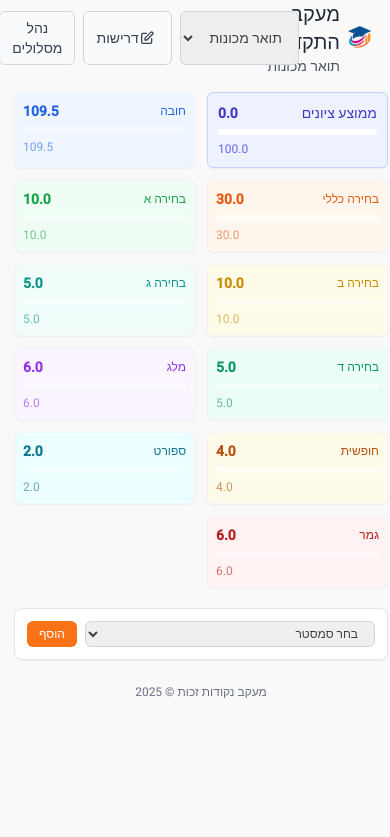
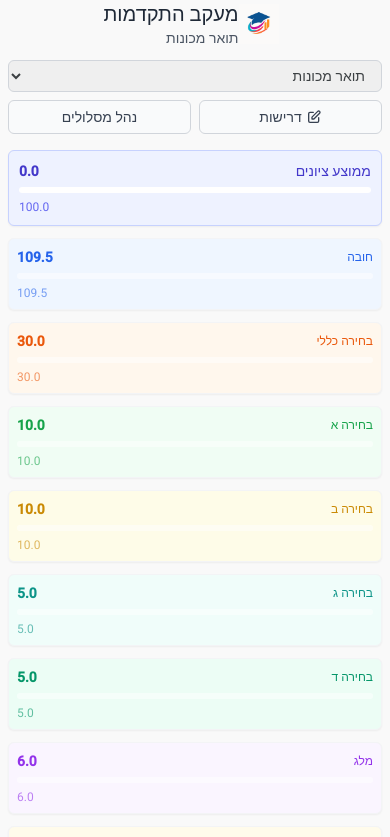
Before and after one commit to yuvalh159/degree-progress-tracker, a React (Vite) app: page / in a window 390 px wide. Shown: the top 837 px of the page. Built offline with nearby package versions, Linux system fonts and the light colour scheme; a web font is replaced by a local one.

Commit message:
feat: Improve responsiveness of Header and SummaryStats

```diff
--- a/src/components/Header.jsx
+++ b/src/components/Header.jsx
@@ -12,17 +12,17 @@ export default function Header({
     // const logoPath = `${import.meta.env.BASE_URL}symbol.png`; // No longer needed
 
     return (
-        <header className="flex items-center justify-between mb-4">
+        <header className="flex flex-col sm:flex-row items-center justify-between mb-4 gap-3 sm:gap-0">
             <div className="flex items-center">
                 <img src={logoSymbol} alt="Logo" className="w-10 h-10 mr-2" />
                 <div>
                     <h1 className="text-xl font-medium text-gray-800">מעקב התקדמות</h1>
-                    <p className="text-sm text-gray-600">{currentProfile}</p>
+                    <p className="text-sm text-gray-600 truncate max-w-xs sm:max-w-sm md:max-w-md">{currentProfile}</p>
                 </div>
             </div>
-            <div className="flex gap-2">
+            <div className="flex flex-col sm:flex-row items-center gap-2 w-full sm:w-auto">
                 <select
-                    className="google-input text-sm py-1.5 px-3"
+                    className="google-input text-sm py-1.5 px-3 w-full sm:w-auto"
                     value={currentProfile}
                     onChange={(e) => changeProfile(e.target.value)}
                 >
@@ -31,8 +31,12 @@ export default function Header({
                         <option key={profile} value={profile}>{profile}</option>
                     ))}
                 </select>
-                <button onClick={() => setShowReqEditor(true)} className="google-btn-secondary flex items-center text-sm py-1.5 px-3">
-                    <svg xmlns="http://www.w3.org/2000/svg" className="h-4 w-4 mr-1" fill="none" viewBox="0 0 24 24" stroke="currentColor">
+                <div className="flex gap-2 w-full sm:w-auto">
+                    <button
+                        onClick={() => setShowReqEditor(true)}
+                        className="google-btn-secondary flex-1 sm:flex-initial flex items-center justify-center text-sm py-1.5 px-3 whitespace-nowrap"
+                    >
+                        <svg xmlns="http://www.w3.org/2000/svg" className="h-4 w-4 mr-1 rtl:ml-1 rtl:mr-0" fill="none" viewBox="0 0 24 24" stroke="currentColor">
                             <path strokeLinecap="round" strokeLinejoin="round" strokeWidth={2} d="M11 5H6a2 2 0 00-2 2v11a2 2 0 002 2h11a2 2 0 002-2v-5m-1.414-9.414a2 2 0 112.828 2.828L11.828 15H9v-2.828l8.586-8.586z" />
                         </svg>
                         דרישות
@@ -40,11 +44,11 @@ export default function Header({
                     {/* New Button to manage degree profiles */}
                     <button
                         onClick={() => setShowDegreeManagerModal(true)}
-                    className="google-btn-secondary flex items-center text-sm py-1.5 px-3"
+                        className="google-btn-secondary flex-1 sm:flex-initial flex items-center justify-center text-sm py-1.5 px-3 whitespace-nowrap"
                     >
-                    {/* Optional: Add an icon here */}
                         נהל מסלולים
                     </button>
+                </div>
             </div>
         </header>
     );
--- a/src/components/SummaryStats.jsx
+++ b/src/components/SummaryStats.jsx
@@ -4,8 +4,9 @@ import Stat from './Stat'; // Assuming Stat.jsx is in the same directory
 export default function SummaryStats({ gpa, summary, categories }) {
     return (
         <div className="mb-5">
-            <div className="grid grid-cols-2 sm:grid-cols-3 md:grid-cols-4 lg:grid-cols-5 xl:grid-cols-6 gap-3">
-                {/* Grade Average card in consistent size */}
+            {/* Default to 1 column on mobile, then scale up */}
+            <div className="grid grid-cols-1 sm:grid-cols-2 md:grid-cols-3 lg:grid-cols-4 xl:grid-cols-5 gap-3">
+                {/* Grade Average card */}
                 <div className="google-card p-2.5 bg-indigo-50 border border-indigo-200 rounded-md shadow-sm">
                     <div className="flex justify-between items-center">
                         <span className="text-sm font-medium text-indigo-700">ממוצע ציונים</span>
@@ -24,7 +25,7 @@ export default function SummaryStats({ gpa, summary, categories }) {
                     </div>
                 </div>
 
-                {/* All categories including בחירה categories with consistent size */}
+                {/* Category stats */}
                 {categories.map(cat => (
                     <Stat
                         key={cat}
```
Lines whose indentation alone changed are shown as unchanged.
